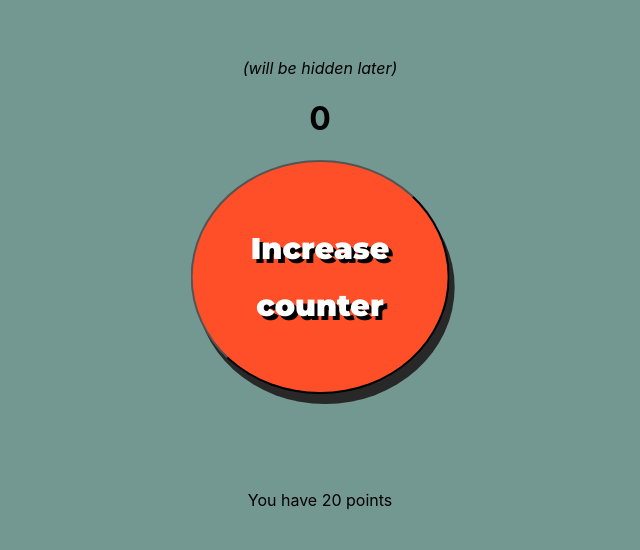
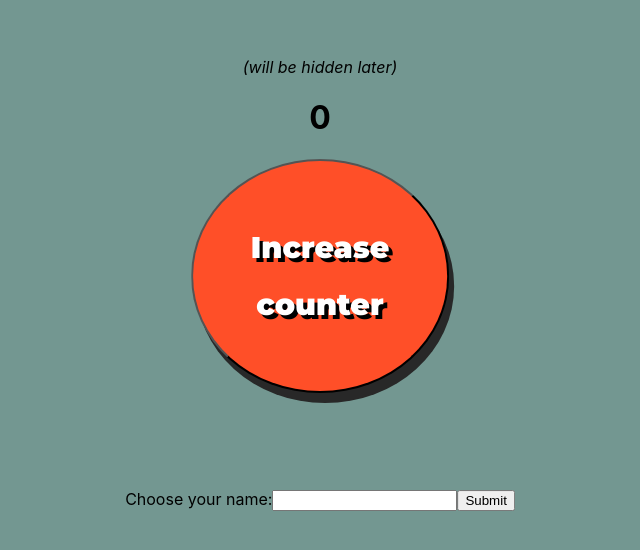
Before and after one commit to tuurep/preassignment3, a React (Create React App) app in the folder client/: page / in a window 1280 px wide. Shown: the part 108-658 px from the top of the page, without its empty margins (320-960 px from the left). Built offline with nearby package versions, Linux system fonts and the light colour scheme; no server answers.

Commit message:
Use player names

```diff
--- a/client/src/App.js
+++ b/client/src/App.js
@@ -34,8 +34,7 @@ const styles = {
   },
   errorAlert: {
     fontSize: 20,
-    fontWeight: "bold",
-    backgroundColor: "#f04722",
+    backgroundColor: "#A9A9A9",
     padding: 40,
     border: "solid"
   },
@@ -47,19 +46,59 @@ const styles = {
   }
 }
 
+const NameForm = ({ setName }) => {
+  const [value, setValue] = useState('')
+
+  const handleChange = (event) => {
+    setValue(event.target.value);
+  }
+
+  const handleSubmit = (event) => {
+    setName(value)
+  }
+
+  return (
+    <form onSubmit={handleSubmit}>
+      <label>
+        Choose your name:
+        <input type="text" value={value} onChange={handleChange} />
+      </label>
+      <input type="submit" value="Submit" />
+    </form>
+  )
+}
+
 const Player = ({ count, increaseCounter }) => {
   const [points, setPoints] = useState(20);
+  const [name, setName] = useState('');
 
   const alert = useAlert()
 
-  const handleClick = () => {
-    if (points > 0) {
+  const renderPlayerInfo = () => {
+    if (name === '') {
+      return (
+        <NameForm setName={setName} />
+      )
+    }
+    else return (
+      <div>
+        <p style={{"font-size": 24, "font-weight": "bold"}} >{name}</p>
+        <p>Points: { points }</p>
+      </div>
+    )
+  }
+
+  const handleCounterButtonClick = () => {
+    if (points <= 0) {
+      alert.show(<div style={styles.errorAlert}>You're out of points</div>)
+    }
+    else if (name === '') {
+      alert.show(<div style={styles.errorAlert}>You must choose a name</div>)
+    }
+    else {
       increaseCounter()
       setPoints(points - 1 + grantPrize())
-      socket.emit("message", `Greetings, I have increased counter and it's now at ${count + 1}!`);
-    }
-    else {
-      alert.show(<div style={styles.errorAlert}>You're out of points</div>)
+      socket.emit("message", `${name} increased counter, it's now ${count + 1}`);
     }
   }
 
@@ -83,11 +122,11 @@ const Player = ({ count, increaseCounter }) => {
 
   return (
     <div>
-      <button style={styles.roundButton} onClick={() => {handleClick()}}>
+      <button style={styles.roundButton} onClick={() => {handleCounterButtonClick()}}>
         <div>Increase</div>
         <div>counter</div>
       </button>
-      <p> You have { points } points </p>
+    <p>{ renderPlayerInfo() }</p>
     </div>
   )
 }
```
Also changed, not shown: 1 other file (tests, documents, lock files or other folders).
